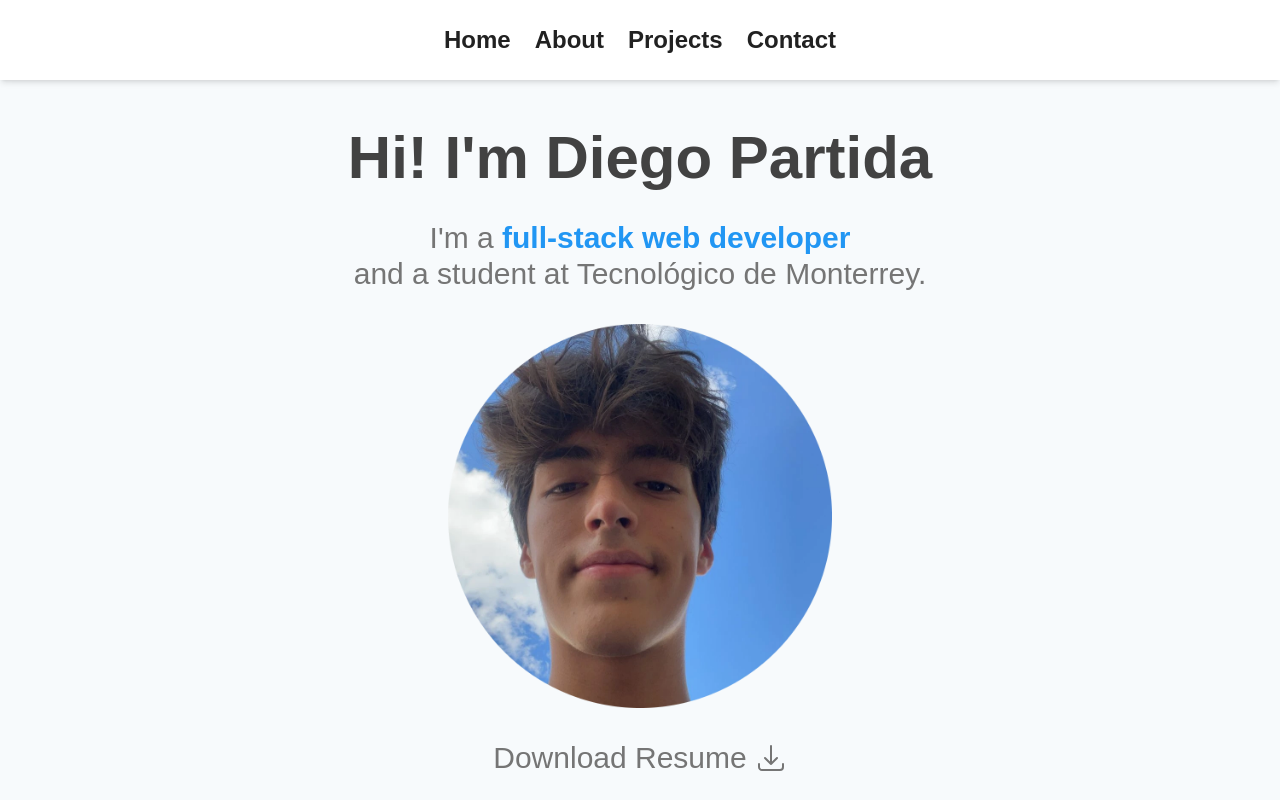
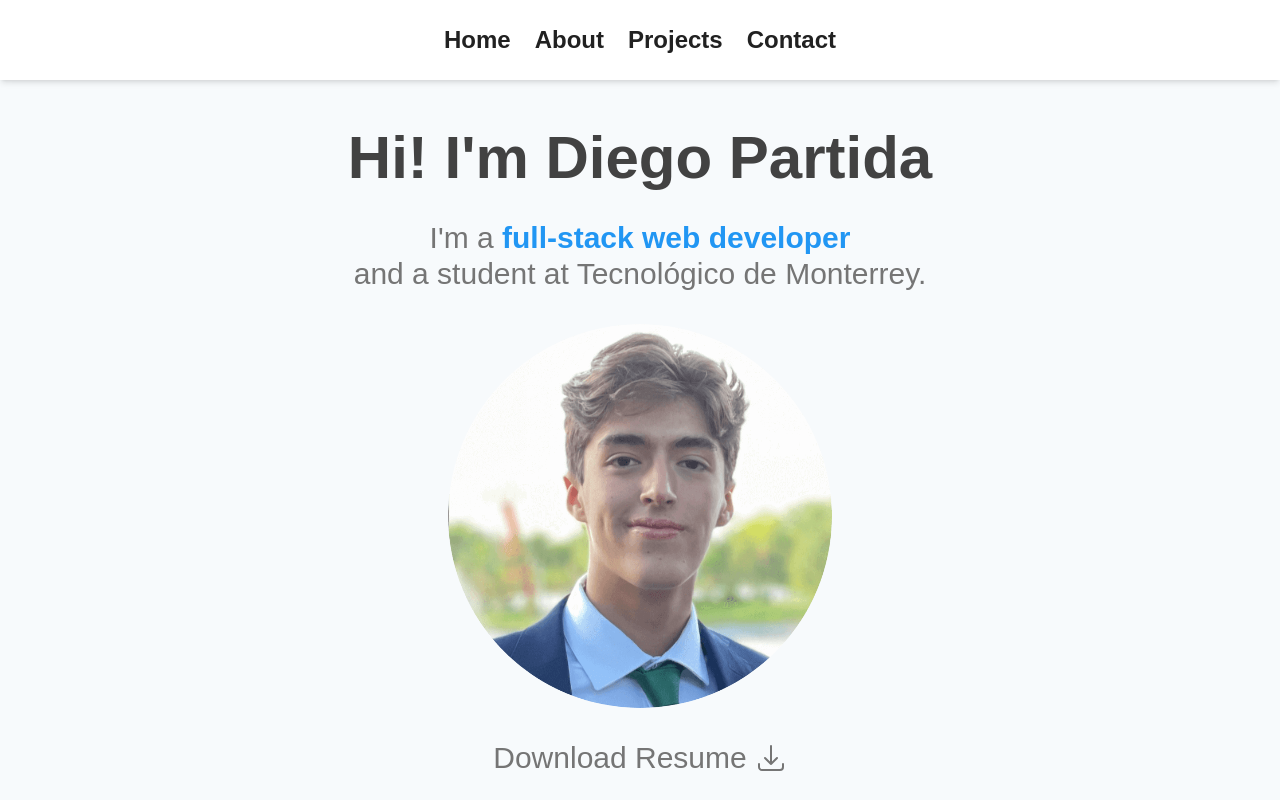
Before and after one commit to diegopartida22/diego-portfolio, a React (Create React App) app: page / in a window 1280 px wide. Shown: the top 800 px of the page. Built offline with nearby package versions, Linux system fonts and the light colour scheme.

Commit message:
edit image

```diff
--- a/src/components/Home.js
+++ b/src/components/Home.js
@@ -20,8 +20,8 @@ function Home() {
       </div>
 
       <img
-        src="/images/me.webp"
-        className="w-64 sm:w-96 mx-auto mt-8 rounded-xl border-gray-200"
+        src="/images/ME.png"
+        className="w-64 h-64 sm:w-96 sm:h-96 mx-auto mt-8 rounded-full border-gray-200"
         alt="Me pixelated"
       />
 
```
Also changed, not shown: public/images/ME.png (added), 1 other file (tests, documents, lock files or other folders).
